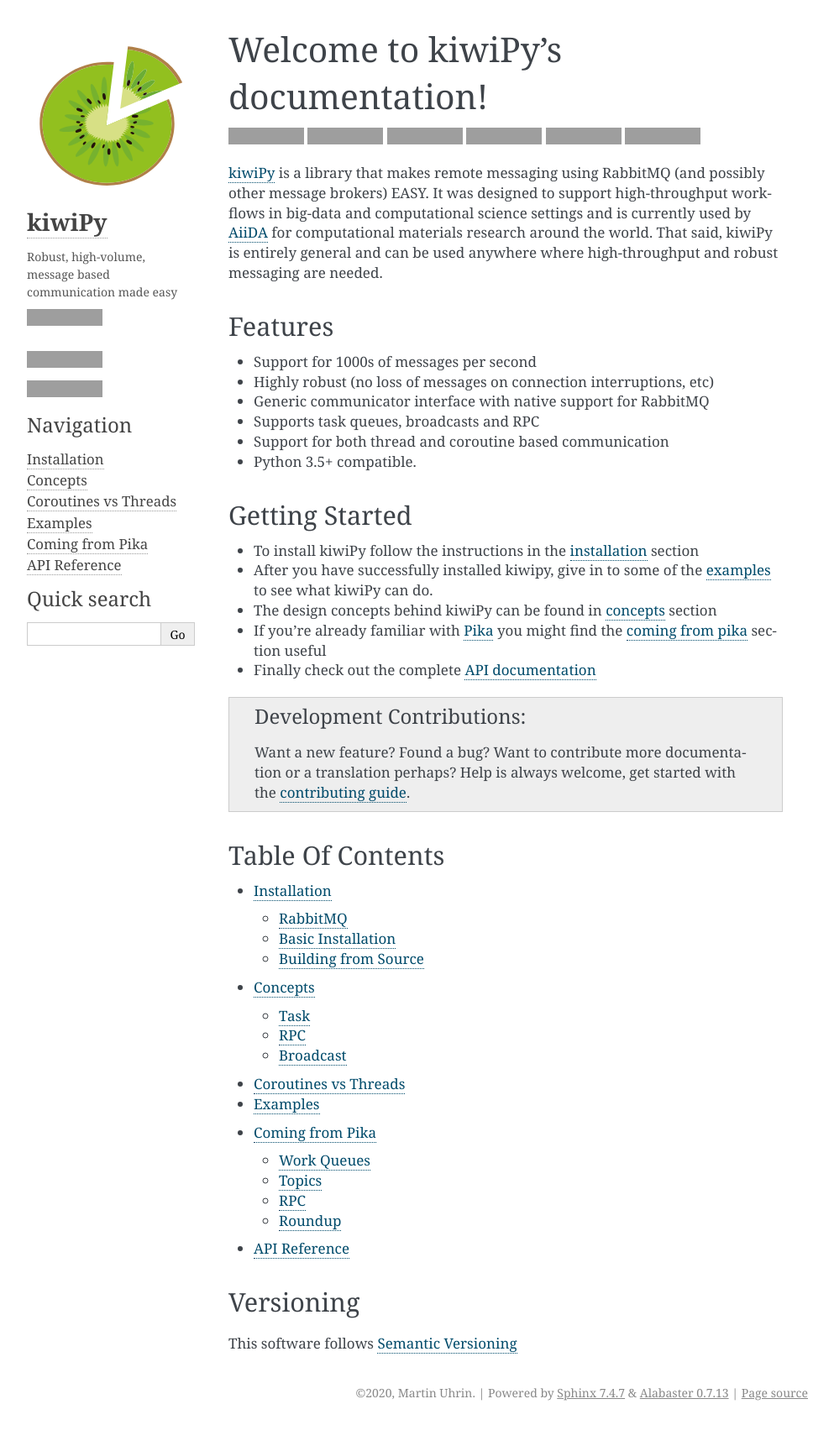
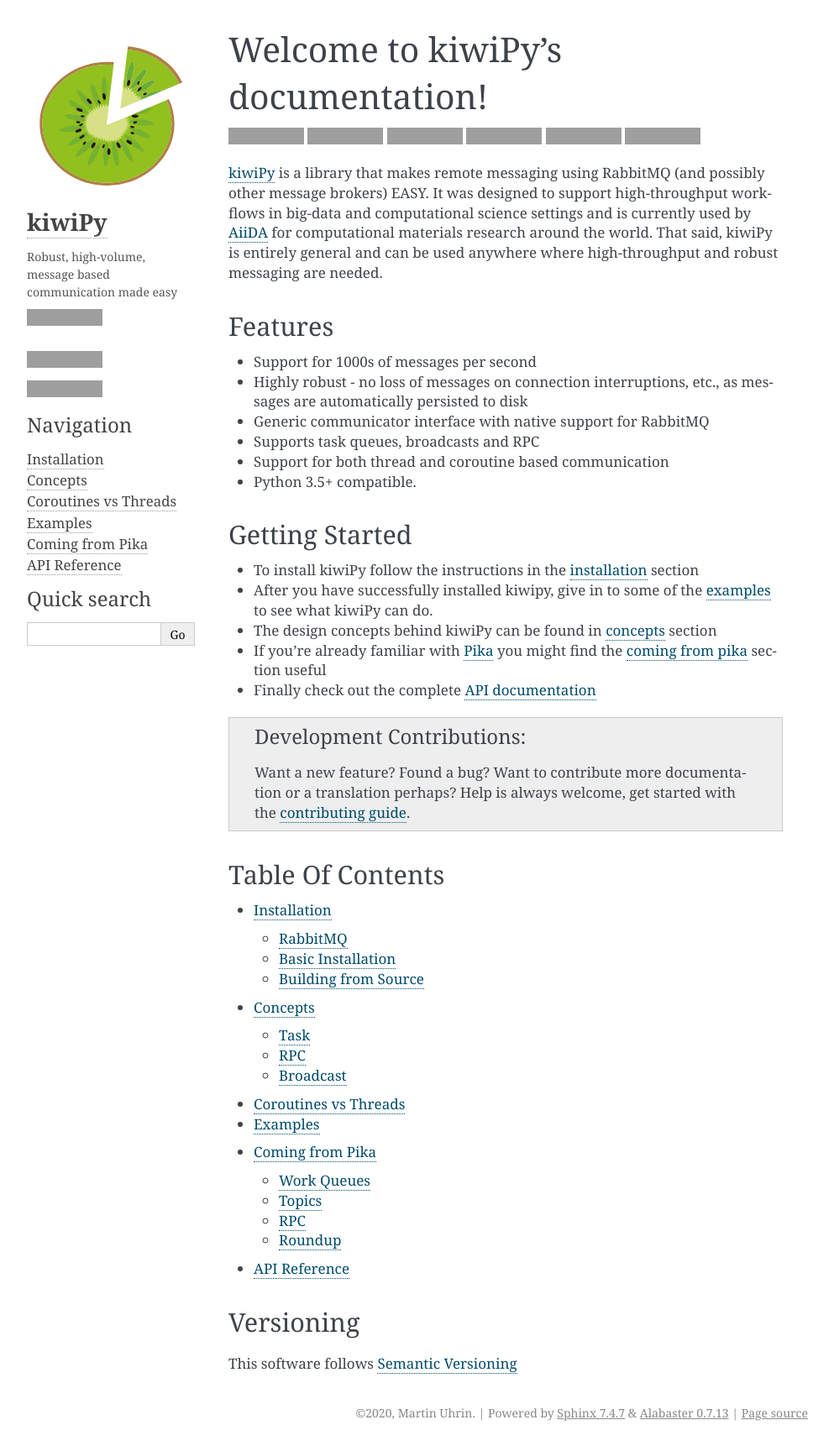
Before and after one commit to aiidateam/kiwipy, a Sphinx documentation site: the page built from docs/source/index.rst, in a window 1280 px wide, cut to the strip 0-1722 px from the top of the page. Shown: the whole strip at 84% size, without its empty margins (148-1141 px from the left). Built offline with Sphinx 7.4.7, drawn with Linux system fonts in a browser that asks for light colours; before the commit the page ends 1698 px from its top, so only the background shows below that; grey boxes are pictures that could not be loaded.

```diff
--- a/docs/source/index.rst
+++ b/docs/source/index.rst
@@ -47,7 +47,7 @@ Features
 ++++++++
 
 * Support for 1000s of messages per second
-* Highly robust (no loss of messages on connection interruptions, etc)
+* Highly robust - no loss of messages on connection interruptions, etc., as messages are automatically persisted to disk
 * Generic communicator interface with native support for RabbitMQ
 * Supports task queues, broadcasts and RPC
 * Support for both thread and coroutine based communication
```
Also changed, not shown: docs/source/paper.md (+7 -6 lines).
